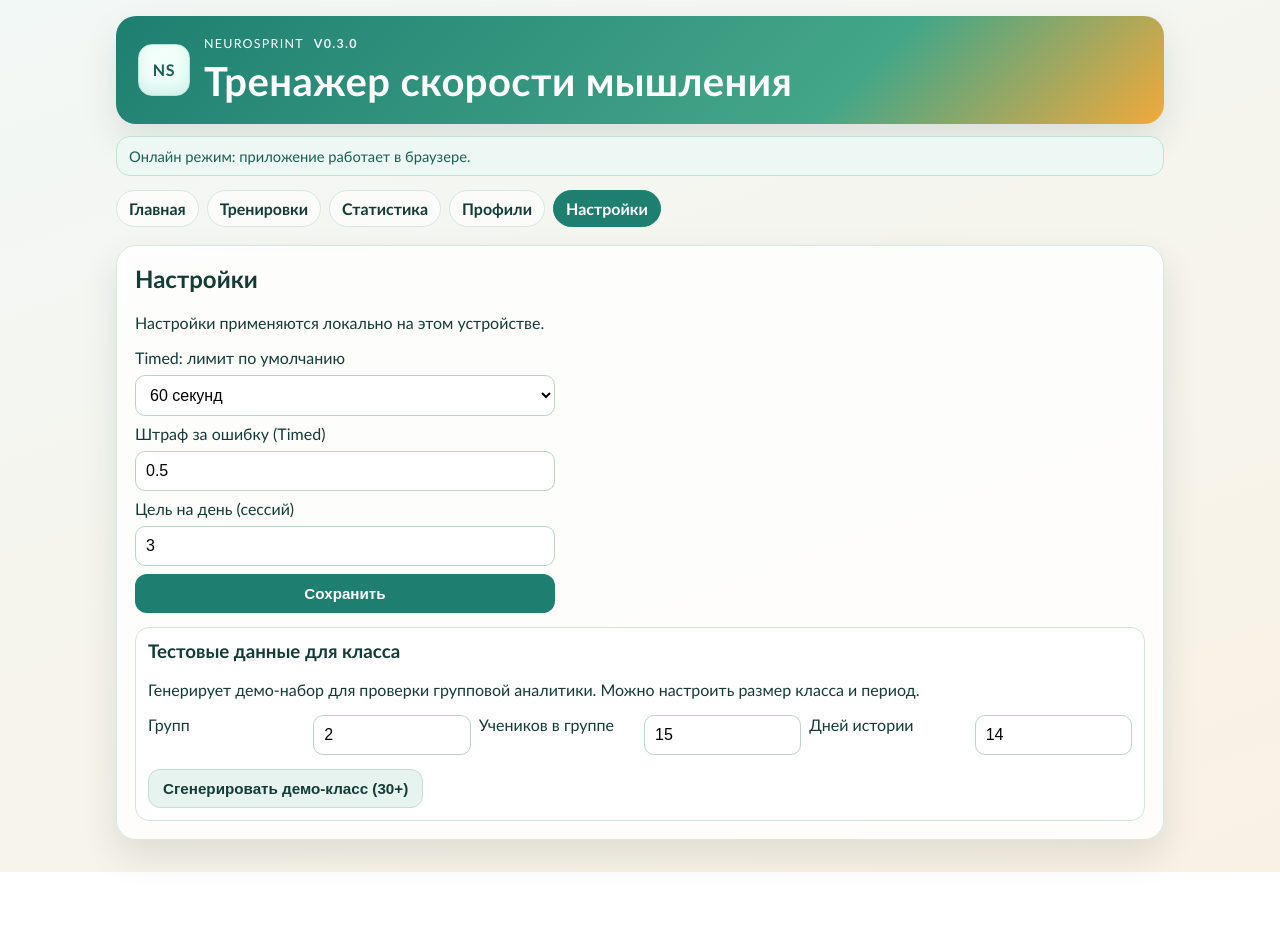
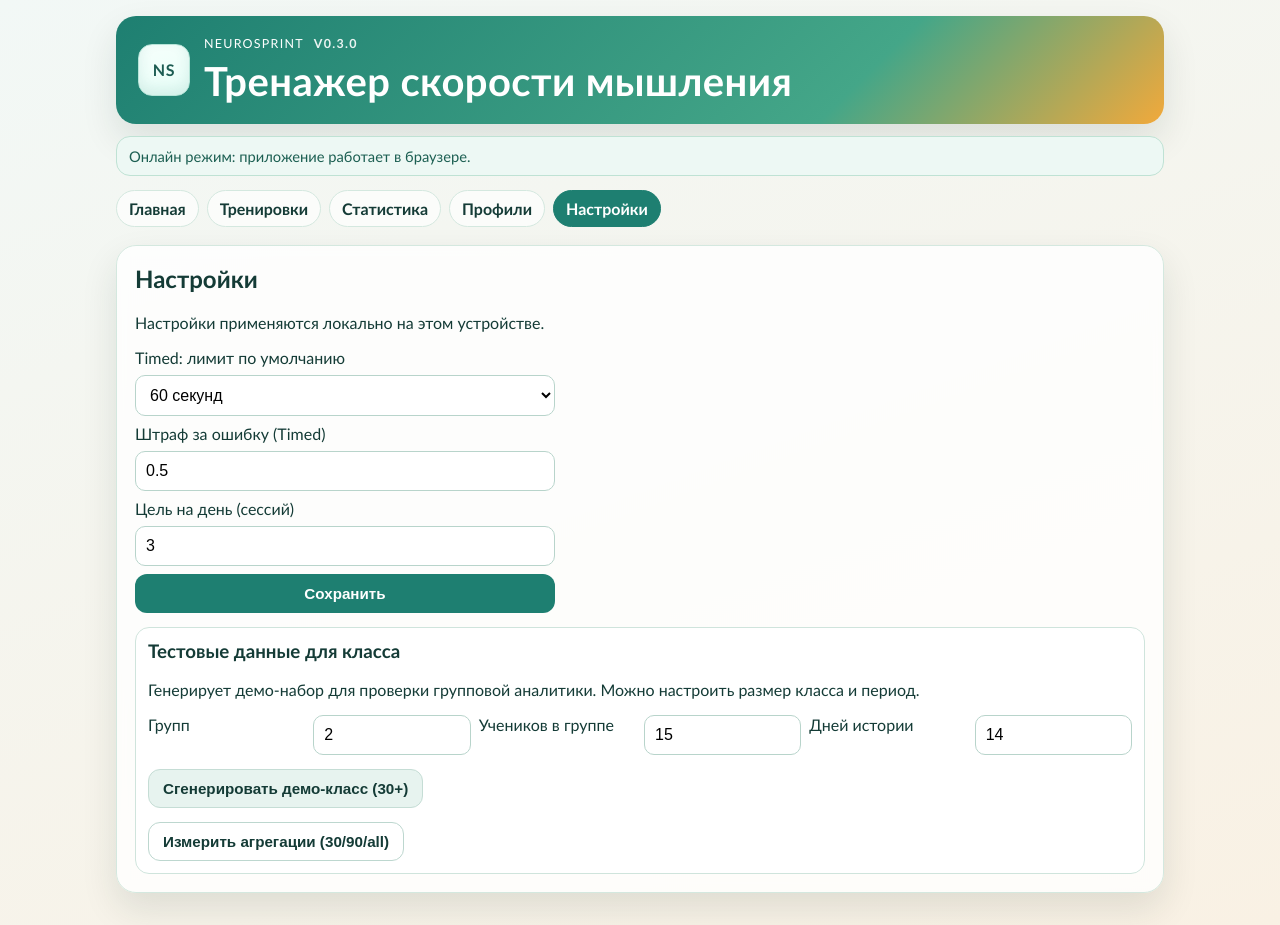
Before and after one commit to DREDGV/NeuroSprint, a React (Vite) app: page /settings in a window 1280 px wide. Before the commit the page ends 872 px from the top, so only its background shows below. Built offline with nearby package versions, Linux system fonts and the light colour scheme.

Commit message:
v0.3.B: add aggregation benchmark tool in settings

```diff
--- a/src/app/styles.css
+++ b/src/app/styles.css
@@ -342,6 +342,18 @@ body {
   background: #fff;
 }
 
+.benchmark-report {
+  margin-top: 10px;
+  padding: 10px;
+  border-radius: 10px;
+  border: 1px solid #cfe4dc;
+  background: #f8fcfa;
+  color: var(--text-primary);
+  font-size: 0.88rem;
+  line-height: 1.45;
+  overflow: auto;
+}
+
 .stat-card {
   border-radius: 14px;
   border: 1px solid #cfe4dc;
--- a/src/pages/SettingsPage.tsx
+++ b/src/pages/SettingsPage.tsx
@@ -1,12 +1,14 @@
 import { FormEvent, useState } from "react";
 import { useActiveUser } from "../app/ActiveUserContext";
+import { groupRepository } from "../entities/group/groupRepository";
+import { sessionRepository } from "../entities/session/sessionRepository";
 import { generateDemoClassroomFixture } from "../shared/lib/fixtures/classroomFixture";
 import {
   DEFAULT_SETTINGS,
   getSettings,
   saveSettings
 } from "../shared/lib/settings/settings";
-import type { AppSettings } from "../shared/types/domain";
+import type { AppSettings, GroupMetric, TrainingModeId } from "../shared/types/domain";
 
 type TimeLimit = 30 | 45 | 60 | 90;
 
@@ -29,6 +31,9 @@ export function SettingsPage() {
   const [fixtureGroupsCount, setFixtureGroupsCount] = useState(2);
   const [fixtureStudentsPerGroup, setFixtureStudentsPerGroup] = useState(15);
   const [fixtureDays, setFixtureDays] = useState(14);
+
+  const [benchmarkBusy, setBenchmarkBusy] = useState(false);
+  const [benchmarkReport, setBenchmarkReport] = useState<string | null>(null);
 
   function handleSubmit(event: FormEvent) {
     event.preventDefault();
@@ -84,6 +89,55 @@ export function SettingsPage() {
       setFixtureMessage("Не удалось сгенерировать демо-данные.");
     } finally {
       setFixtureBusy(false);
+    }
+  }
+
+  async function handleRunBenchmark() {
+    setBenchmarkBusy(true);
+    setBenchmarkReport(null);
+
+    const metric: GroupMetric = "score";
+    const modeId: TrainingModeId = "classic_plus";
+    const periods: Array<number | "all"> = [30, 90, "all"];
+    const nowMs =
+      typeof performance !== "undefined" && typeof performance.now === "function"
+        ? () => performance.now()
+        : () => Date.now();
+
+    try {
+      const groups = await groupRepository.listGroups();
+      const targetGroup = groups[0] ?? null;
+      const lines: string[] = [];
+      lines.push(`Режим: ${modeId}, метрика: ${metric}`);
+      lines.push(`Группа для замера: ${targetGroup?.name ?? "нет групп"}`);
+
+      for (const period of periods) {
+        const groupStart = nowMs();
+        const groupStats = targetGroup
+          ? await groupRepository.aggregateGroupStats(targetGroup.id, modeId, period, metric)
+          : null;
+        const groupDuration = nowMs() - groupStart;
+
+        const globalStart = nowMs();
+        const globalStats = await sessionRepository.getModeMetricSnapshot(
+          modeId,
+          metric,
+          period
+        );
+        const globalDuration = nowMs() - globalStart;
+
+        const periodLabel = period === "all" ? "all" : `${period}d`;
+        lines.push(
+          `[${periodLabel}] group=${groupDuration.toFixed(1)}ms (${groupStats?.summary.sessionsTotal ?? 0} сессий), ` +
+            `global=${globalDuration.toFixed(1)}ms (${globalStats.summary.sessionsTotal} сессий)`
+        );
+      }
+
+      setBenchmarkReport(lines.join("\n"));
+    } catch {
+      setBenchmarkReport("Не удалось выполнить замер агрегаций.");
+    } finally {
+      setBenchmarkBusy(false);
     }
   }
 
@@ -186,6 +240,23 @@ export function SettingsPage() {
           </button>
         </div>
         {fixtureMessage ? <p className="status-line">{fixtureMessage}</p> : null}
+
+        <div className="action-row">
+          <button
+            type="button"
+            className="btn-ghost"
+            onClick={() => void handleRunBenchmark()}
+            disabled={benchmarkBusy}
+            data-testid="run-benchmark-btn"
+          >
+            {benchmarkBusy ? "Измерение..." : "Измерить агрегации (30/90/all)"}
+          </button>
+        </div>
+        {benchmarkReport ? (
+          <pre className="benchmark-report" data-testid="benchmark-report">
+            {benchmarkReport}
+          </pre>
+        ) : null}
       </section>
     </section>
   );
```
Also changed, not shown: 2 other files (tests, documents, lock files or other folders).
